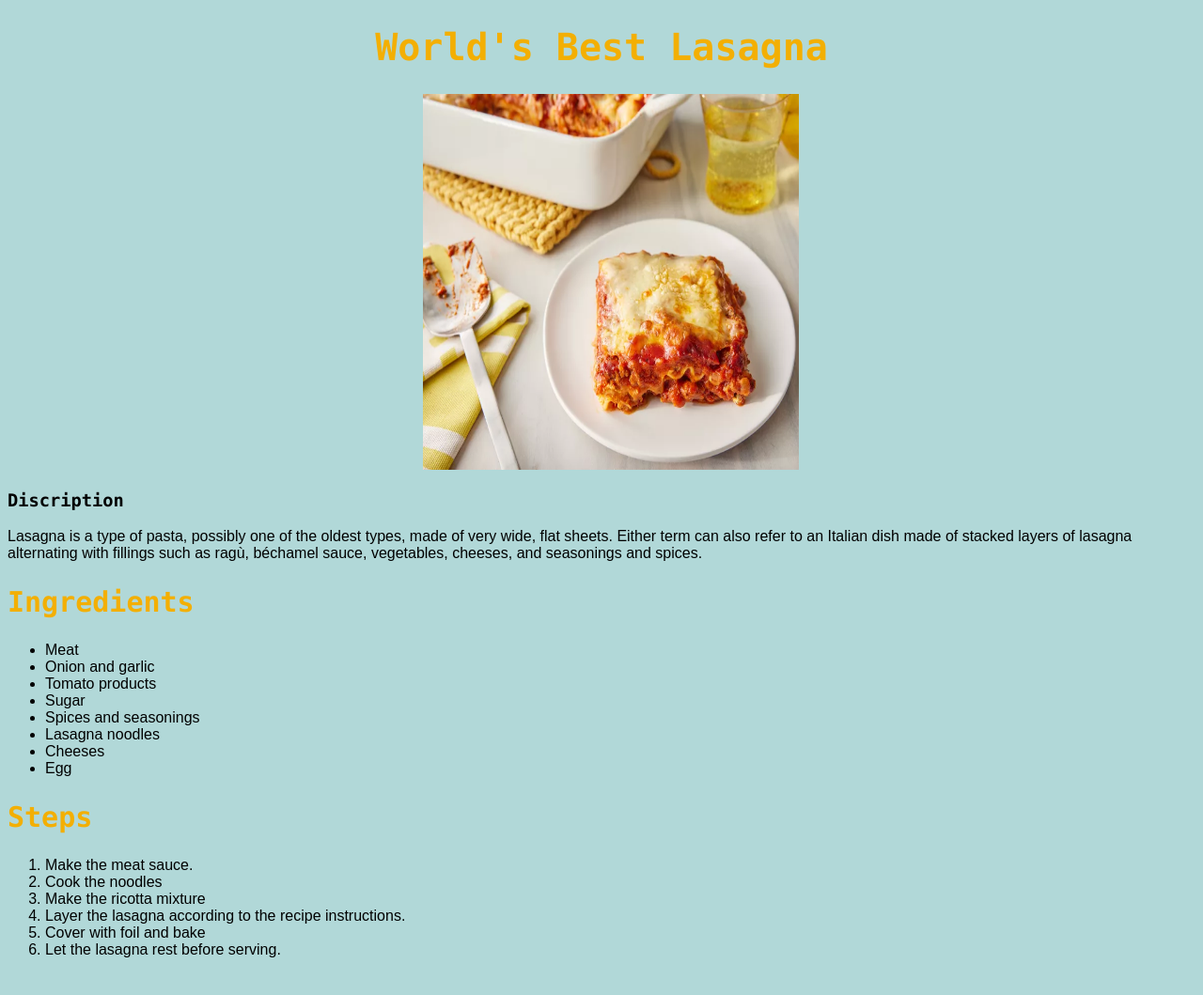
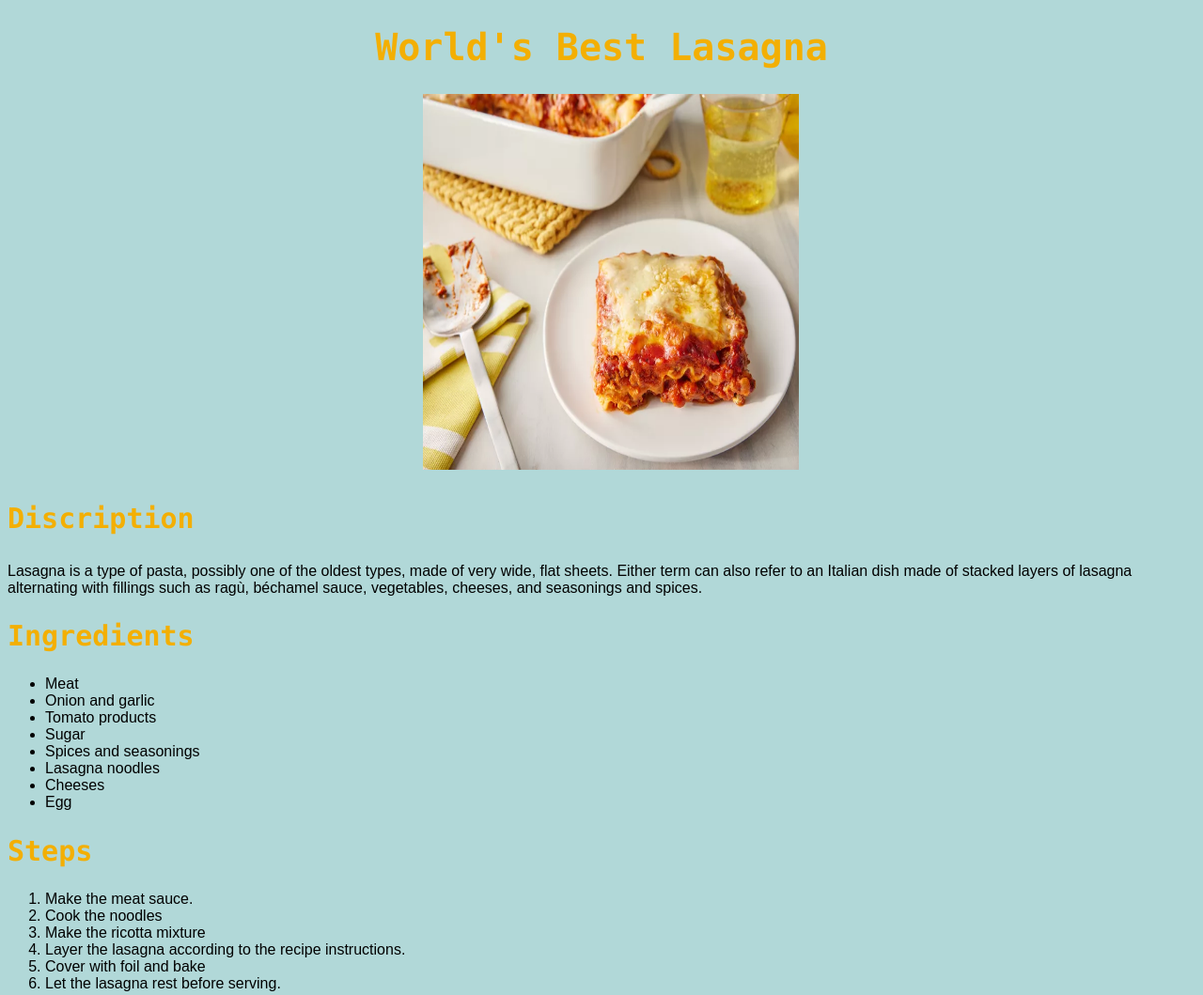
Before and after one commit to baya-bk/odin-recipes, a plain HTML site: page recipes/lasagna.html in a window 1280 px wide. Shown: the whole page at 94% size. Before the commit the page ends 1036 px from the top, so only its background shows below. Drawn offline with Linux system fonts and the light colour scheme.

Commit message:
Add some css to Description headings in lasagna recipes

```diff
--- a/recipes/lasagna.html
+++ b/recipes/lasagna.html
@@ -9,7 +9,7 @@
   <body>
     <h1 class="title">World's Best Lasagna</h1>
     <img src="lasagna.webp" alt="image of lasagne" />
-    <h3>Discription</h3>
+    <h3 class="title headings">Discription</h3>
     <p>
       Lasagna is a type of pasta, possibly one of the oldest types, made of very
       wide, flat sheets. Either term can also refer to an Italian dish made of
```
